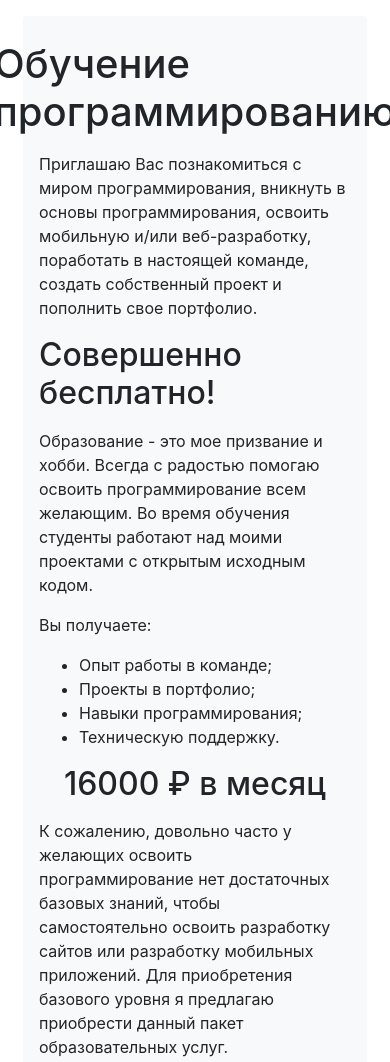
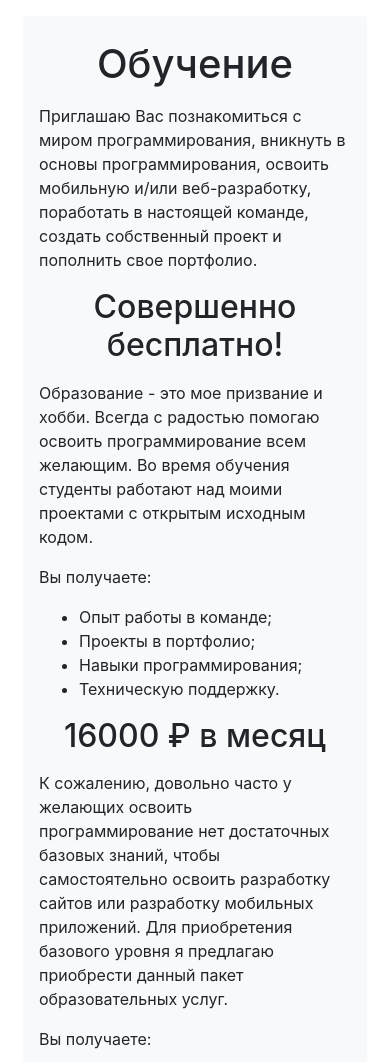
Before and after one commit to VadimCpp/vadimcpp.ru, a plain HTML site: page tutor.html in a window 390 px wide. Shown: the top 1062 px of the page. Drawn offline with nearby package versions, Linux system fonts and the light colour scheme.

Commit message:
Fix laout for mobile

```diff
--- a/tutor.html
+++ b/tutor.html
@@ -24,15 +24,15 @@
 <body>
   <div class="container container-center mt-3">
     <div class="bg-light m-2 p-3 rounded">
-      <h1 class="h1 mt-2 mb-3 d-flex justify-content-center">
-        Обучение программированию
+      <h1 class="h1 mt-2 mb-3 text-center">
+        Обучение
       </h1>
       <p>
         Приглашаю Вас познакомиться с миром программирования, вникнуть в основы
         программирования, освоить мобильную и/или веб-разработку, поработать
         в настоящей команде, создать собственный проект и пополнить свое портфолио.
       </p>
-      <h2 class="h2 mt-2 mb-3 d-flex justify-content-center">
+      <h2 class="h2 mt-2 mb-3 text-center">
         Совершенно бесплатно!
       </h2>
       <p>
@@ -49,7 +49,7 @@
             <li>Техническую поддержку.</li>
         </ul>
       </p>
-      <h2 class="h2 mt-2 mb-3 d-flex justify-content-center">
+      <h2 class="h2 mt-2 mb-3 text-center">
         16000 ₽ в месяц
       </h2>
       <p>
@@ -67,7 +67,7 @@
           <li>Первоочередную техническую поддержку.</li>
         </ul>
       </p>
-      <h2 class="h2 mt-2 mb-3 d-flex justify-content-center">
+      <h2 class="h2 mt-2 mb-3 text-center">
         32000 ₽ в месяц
       </h2>
       <p>
```
Also changed, not shown: events4friends.html (+2 -2 lines), gdgcensorbot.html (+1 -1 lines), gorkogo55.html (+1 -1 lines), gsgusev.html (+1 -1 lines), index.html (+1 -1 lines).
